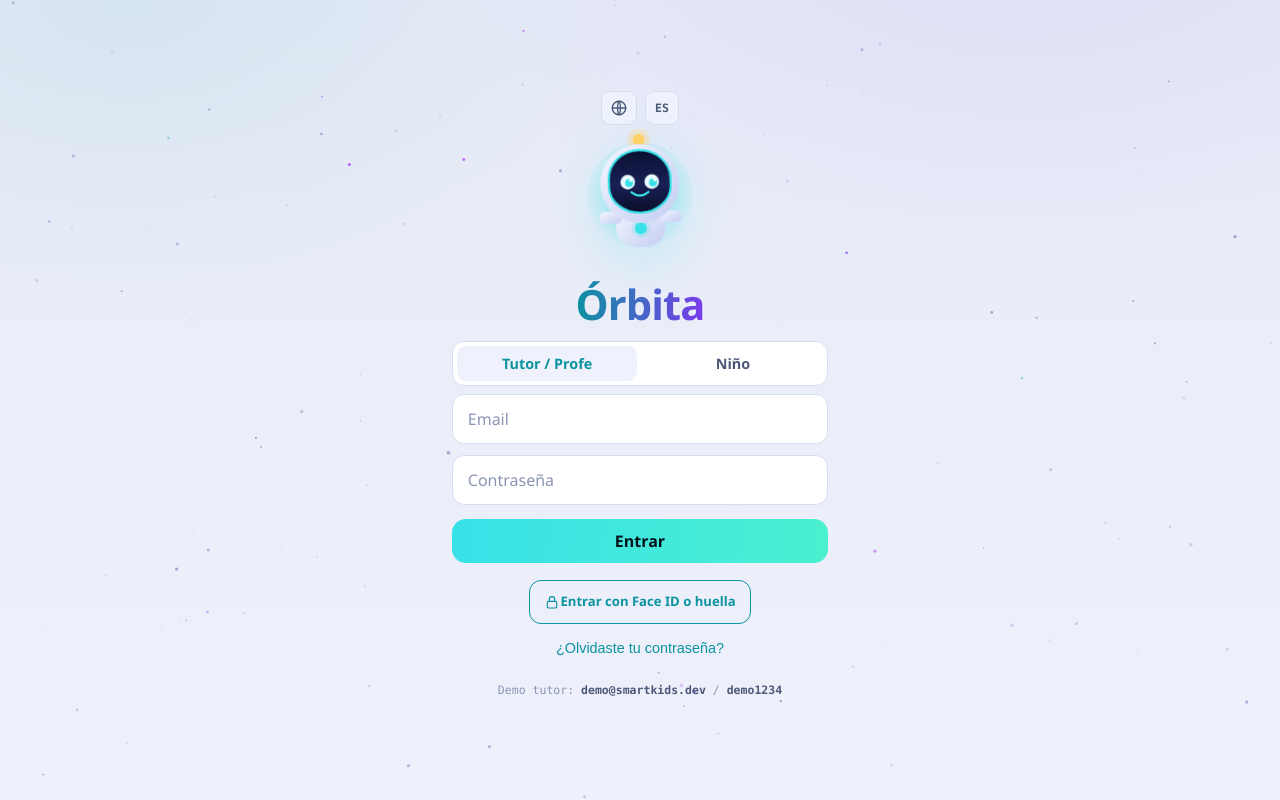
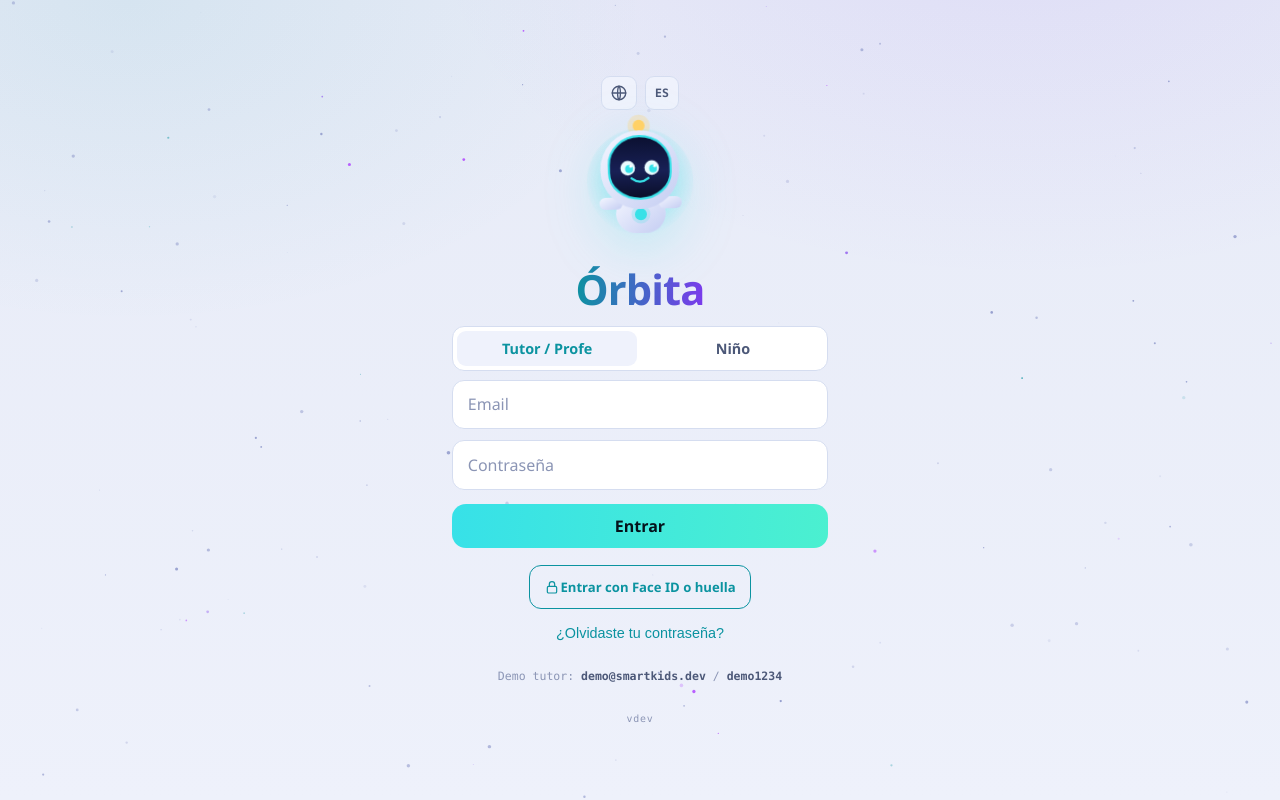
Before and after one commit to vrisco/smartkids, a React (Vite) app in the folder apps/web/: page / in a window 1280 px wide. Built offline with nearby package versions, Linux system fonts and the light colour scheme; no server answers.

Commit message:
feat(ux): muestra la version (fecha + hash de git) en el login y en ajustes del tutor

```diff
--- a/apps/web/src/components/Auth.tsx
+++ b/apps/web/src/components/Auth.tsx
@@ -129,6 +129,8 @@ export function Auth({ onTutor, onChild }: { onTutor: () => void; onChild: () =>
 
       {mode === "tutor" && <p className="auth-demo">{t("auth.demoTutorLabel")} <b>demo@smartkids.dev</b> / <b>demo1234</b></p>}
       {mode === "child" && <p className="auth-demo">{t("auth.demoKidLabel")} <b>lucia</b> / PIN <b>1234</b></p>}
+
+      <div className="app-version">v{__APP_VERSION__}</div>
     </div>
   );
 }
--- a/apps/web/src/screens/TutorPanel.tsx
+++ b/apps/web/src/screens/TutorPanel.tsx
@@ -165,6 +165,7 @@ function SettingsPanel({ onClose, onChangePassword }: { onClose: () => void; onC
         <button className="btn-ghost" type="button" onClick={onChangePassword}>
           {t("tutor.changeMyPw")}
         </button>
+        <div className="app-version" style={{ textAlign: "center" }}>v{__APP_VERSION__}</div>
         <div className="modal-actions">
           <button className="btn-primary" type="button" onClick={onClose}>
             {t("common.close")}
--- a/apps/web/src/styles/auth.css
+++ b/apps/web/src/styles/auth.css
@@ -20,6 +20,13 @@
 }
 .auth-passkey {
   margin-top: 0.5rem;
+}
+.app-version {
+  margin-top: 0.6rem;
+  font-family: var(--hud);
+  font-size: 0.62rem;
+  letter-spacing: 0.08em;
+  color: var(--text-faint);
 }
 .auth-title {
   font-size: 2.6rem;
--- /dev/null
+++ b/apps/web/src/vite-env.d.ts
@@ -0,0 +1,4 @@
+/// <reference types="vite/client" />
+
+// Versión de build (hash de git + fecha), inyectada por Vite (define en vite.config.ts).
+declare const __APP_VERSION__: string;
--- a/apps/web/vite.config.ts
+++ b/apps/web/vite.config.ts
@@ -1,8 +1,20 @@
+import { execSync } from "node:child_process";
 import { defineConfig } from "vite";
 import react from "@vitejs/plugin-react";
 import { VitePWA } from "vite-plugin-pwa";
 
+// Versión visible en la app: hash corto de git + fecha de build (para control de versiones).
+const APP_VERSION = (() => {
+  try {
+    const sha = execSync("git rev-parse --short HEAD").toString().trim();
+    return `${new Date().toISOString().slice(0, 10)} · ${sha}`;
+  } catch {
+    return "dev";
+  }
+})();
+
 export default defineConfig({
+  define: { __APP_VERSION__: JSON.stringify(APP_VERSION) },
   plugins: [
     react(),
     VitePWA({
```
